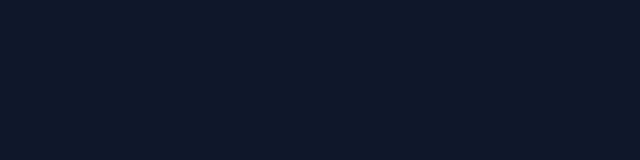
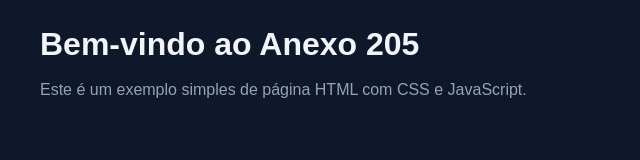
Before and after one commit to NicollasCS/sala205, a website: page public/index.html in a window 1280 px wide. Shown: the whole page, without its empty margins (0-640 px from the left). Drawn offline with Linux system fonts and the light colour scheme.

Commit message:
Testando o css

```diff
--- a/public/index.html
+++ b/public/index.html
@@ -9,5 +9,10 @@
 </head>
 <body>
 
+    <div class="container">
+        <h1>Bem-vindo ao Anexo 205</h1>
+        <p>Este é um exemplo simples de página HTML com CSS e JavaScript.</p>
+    </div>
+
 </body>
 </html>
```
